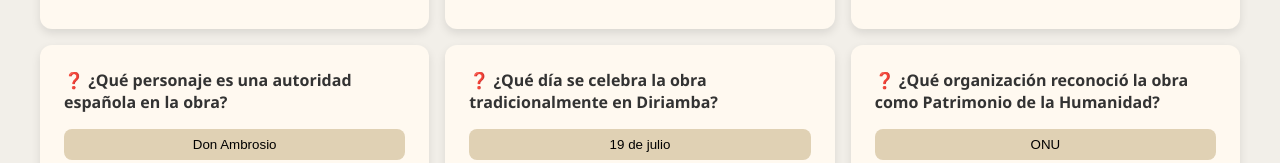
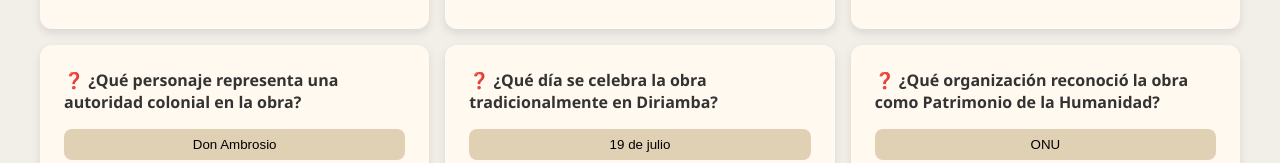
Before and after one commit to martinezFF/trivia, a plain HTML site: page index.html in a window 1280 px wide. Shown: the part 903-1066 px from the top of the page. Drawn offline with Linux system fonts and the light colour scheme.

Commit message:
Update index.html

```diff
--- a/index.html
+++ b/index.html
@@ -119,7 +119,7 @@
         correcta: 2
       },
       {
-        texto: "¿Qué personaje es una autoridad española en la obra?",
+        texto: "¿Qué personaje representa una autoridad colonial en la obra?",
         opciones: ["Don Ambrosio", "Don Panciano", "El Rey León", "Don Forcico"],
         correcta: 0
       },
```
